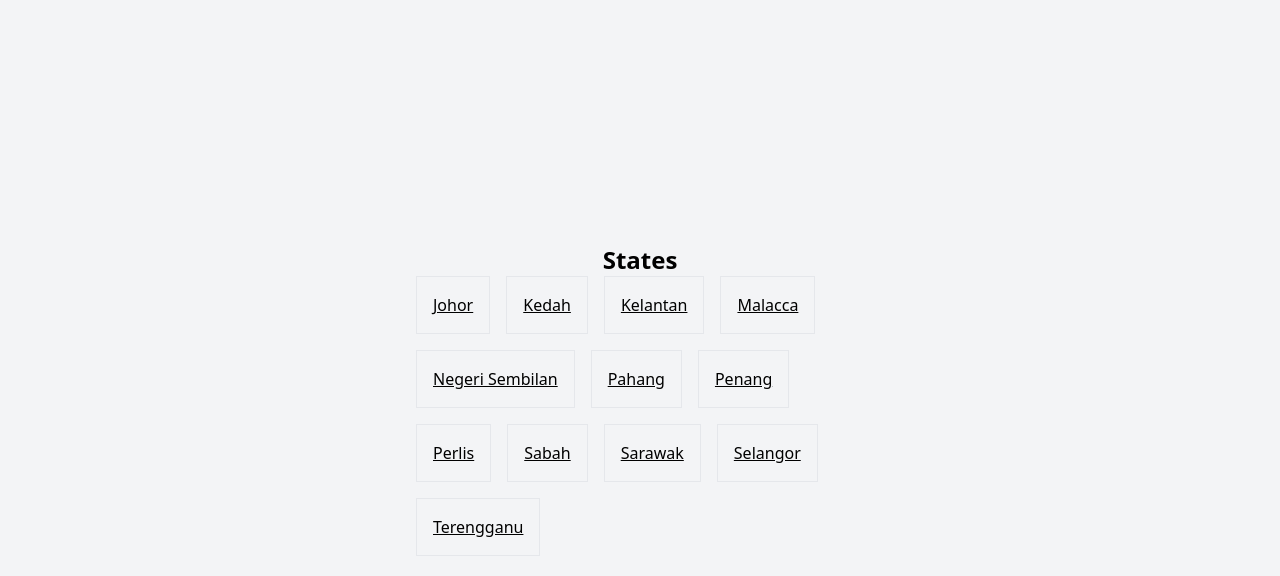
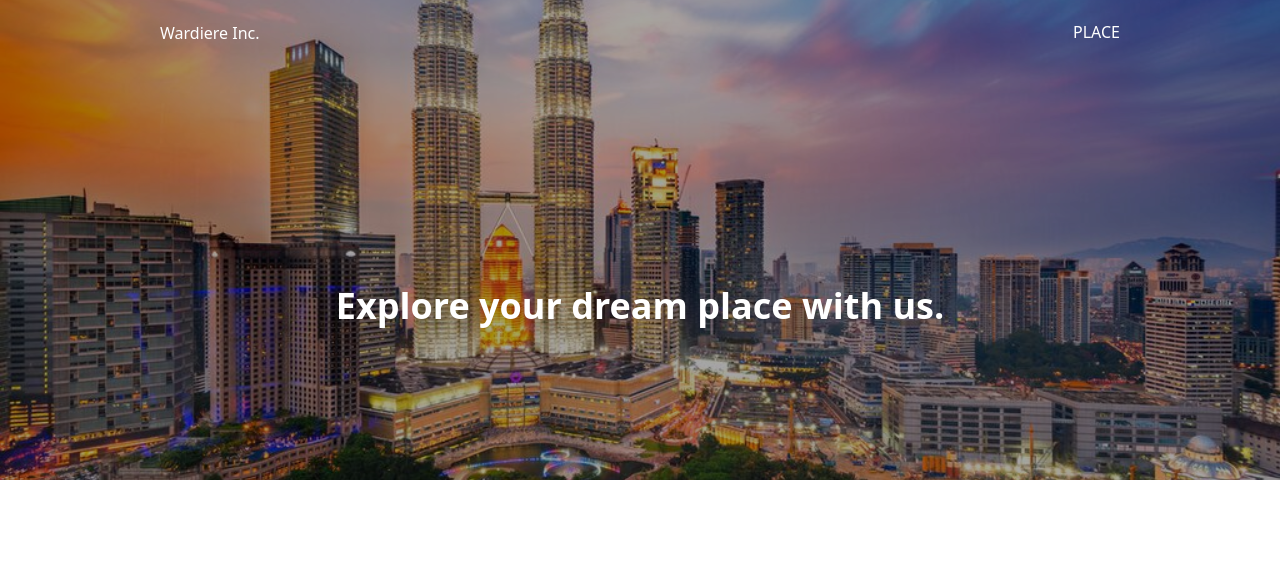
Before and after one commit to rainmrn/HA-Pest-Control, a SvelteKit app: page / in a window 1280 px wide. Shown: the top 576 px of the page. Built offline with nearby package versions, Linux system fonts and the light colour scheme.

Commit message:
Auto commit

```diff
--- /dev/null
+++ b/src/lib/Landing.svelte
@@ -0,0 +1,21 @@
+<script>
+	import Nav from '$lib/Nav.svelte';
+</script>
+
+<div id="bg" class="w-screen h-[60vh]">
+	<Nav></Nav>
+	<div class="flex items-center justify-center h-full">
+		<h1 class="text-white font-bold text-4xl">Explore your dream place with us.</h1>
+	</div>
+</div>
+
+<style>
+	#bg {
+		background-image: url('/landing.jpg');
+		background-size: cover;
+		background-position: center;
+        background-reapeat: no-repeat;
+        background-color: rgba(0, 0, 0, 0.35);
+        background-blend-mode: darken;
+	}
+</style>
--- /dev/null
+++ b/src/lib/Nav.svelte
@@ -0,0 +1,12 @@
+<script>
+	import NavButton from '$lib/NavButton.svelte';
+</script>
+
+<nav class="mx-auto w-3/4">
+	<div class="flex items-center place-content-between py-5">
+		<a href="/" class="text-white">Wardiere Inc.</a>
+		<div class="flex justify-between items-center">
+			<NavButton label="place" />
+		</div>
+	</div>
+</nav>
--- /dev/null
+++ b/src/lib/NavButton.svelte
@@ -0,0 +1,13 @@
+<script>
+	export let label;
+	import { page } from '$app/stores';
+</script>
+
+<a
+	href="/{label}"
+	class="text-base border-b-2 border-transparent text-white
+           flex-1
+           hover:cursor-pointer
+           hover:border-b-2 hover:text-secondary-50 duration-100 ease-out"
+	aria-current={$page.url.pathname === `/${label}`}>{label.toUpperCase()}</a
+>
--- a/src/routes/+page.svelte
+++ b/src/routes/+page.svelte
@@ -14,16 +14,7 @@
 		'Terengganu'
 	];
 
-	export let data;
+	import Landing from '$lib/Landing.svelte';
 </script>
 
-<div class="w-screen h-screen flex justify-center items-center bg-gray-100">
-	<div class="w-full max-w-md text-center">
-		<h1 class="text-2xl font-bold">States</h1>
-		<div class="flex flex-wrap mx-auto gap-4">
-			{#each data.states as state}
-				<a href="./{state.toLowerCase()}" class="underline p-4 border">{state}</a>
-			{/each}
-		</div>
-	</div>
-</div>
+<Landing />
```
Also changed, not shown: src/lib/Logo.svelte (added), static/landing.jpg (added), 1 other file (tests, documents, lock files or other folders).
